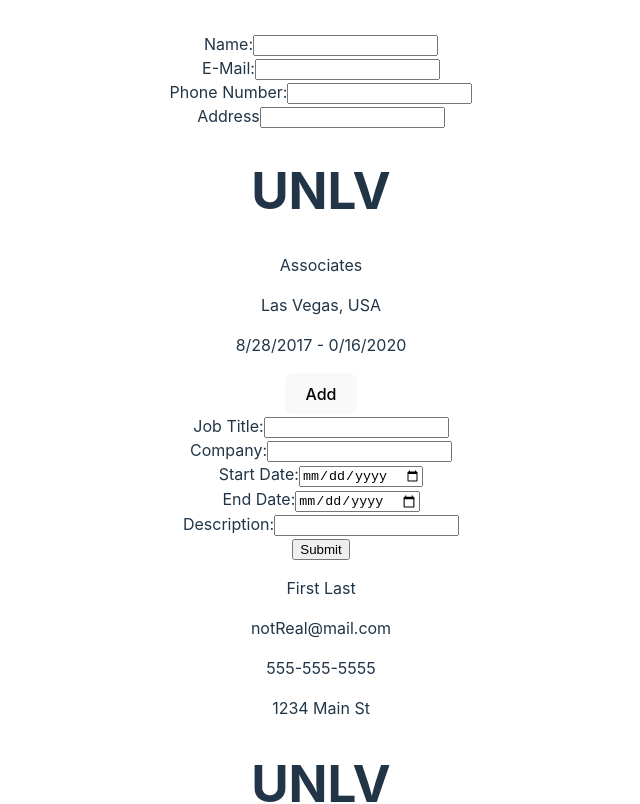
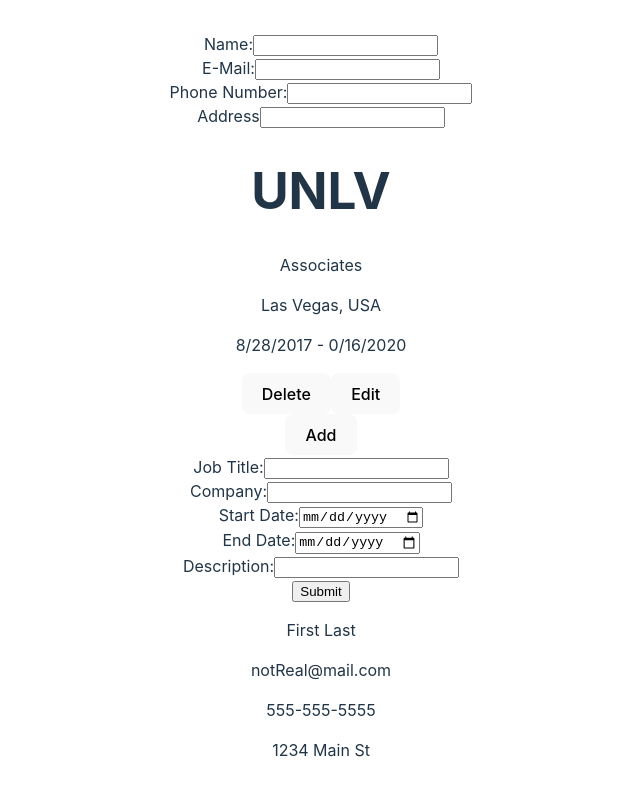
Before and after one commit to sisonj3/odin-cv-app, a React (Vite) app: page / in a window 1280 px wide. Shown: the top 804 px of the page, without its empty margins (319-959 px from the left). Built offline with nearby package versions, Linux system fonts and the light colour scheme.

Commit message:
Added delete button to remove any added education info

```diff
--- a/src/components/Form.jsx
+++ b/src/components/Form.jsx
@@ -17,6 +17,8 @@
 
     let addEducation = (event) => {
 
+        console.log('Adding Education...');
+
         let childNodes = event.target.parentElement.parentElement.childNodes;
 
         let formEdu = {
@@ -30,11 +32,21 @@
         };
 
         formEducation.push(formEdu);
-        setFormEducation(formEducation);
         console.log(formEducation);
-        console.log(formEducation.indexOf(formEdu.id));
+        // console.log(formEducation.indexOf(formEdu.id));
 
         setIsActive(false);
+        event.preventDefault();
+    }
+
+    let removeEducation = (event) => {
+        let index = event.target.parentElement.attributes.index.value;
+        console.log(`Deleting formEducation[${index}]...`);
+
+        formEducation.splice(index, 1);
+        setFormEducation(formEducation.map((x) => x));
+        console.log(formEducation);
+        event.preventDefault();
     }
 
     return (
@@ -107,6 +119,12 @@
                                 <p>{edu.degree}</p>
                                 <p>{edu.city}, {edu.country}</p>
                                 <p>{edu.startDate.getMonth()}/{edu.startDate.getDate()}/{edu.startDate.getFullYear()} - {edu.endDate.getMonth()}/{edu.endDate.getDate()}/{edu.endDate.getFullYear()}</p>
+
+                                <div index={formEducation.indexOf(edu)}>
+                                    <button onClick={removeEducation}>Delete</button>
+
+                                    <button>Edit</button>
+                                </div>
                             </div>
                         ))}
 
```
